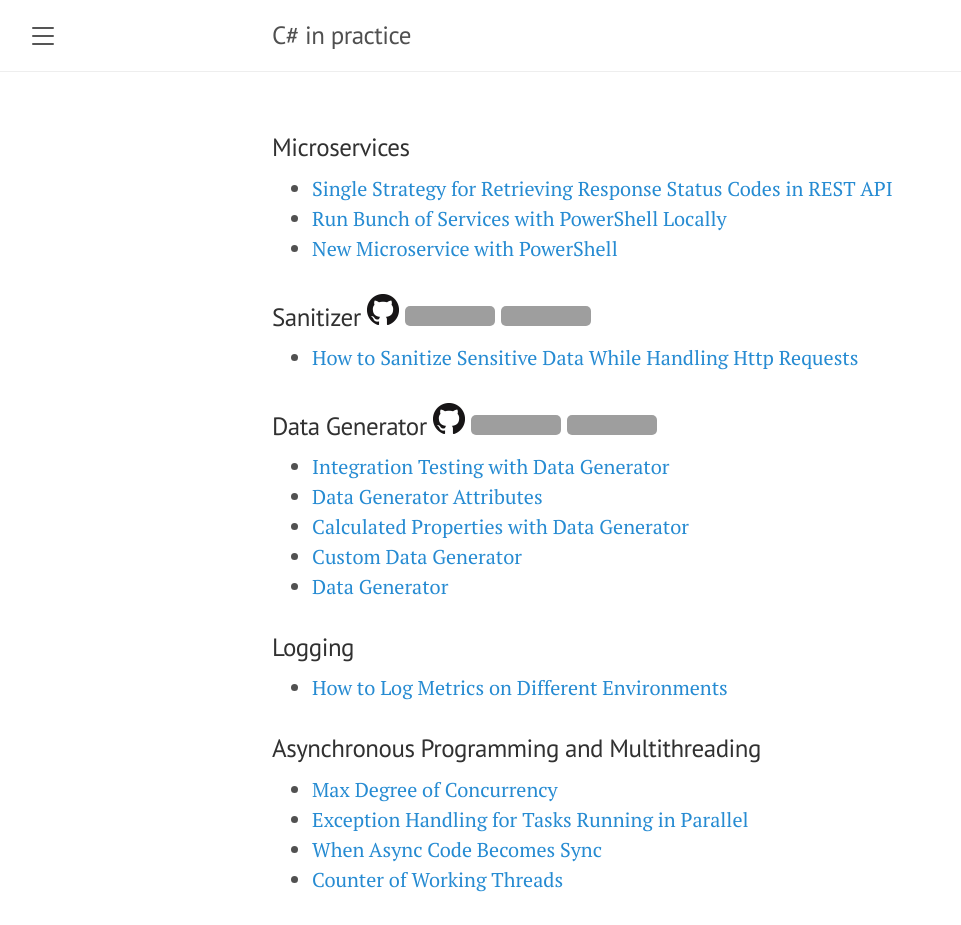
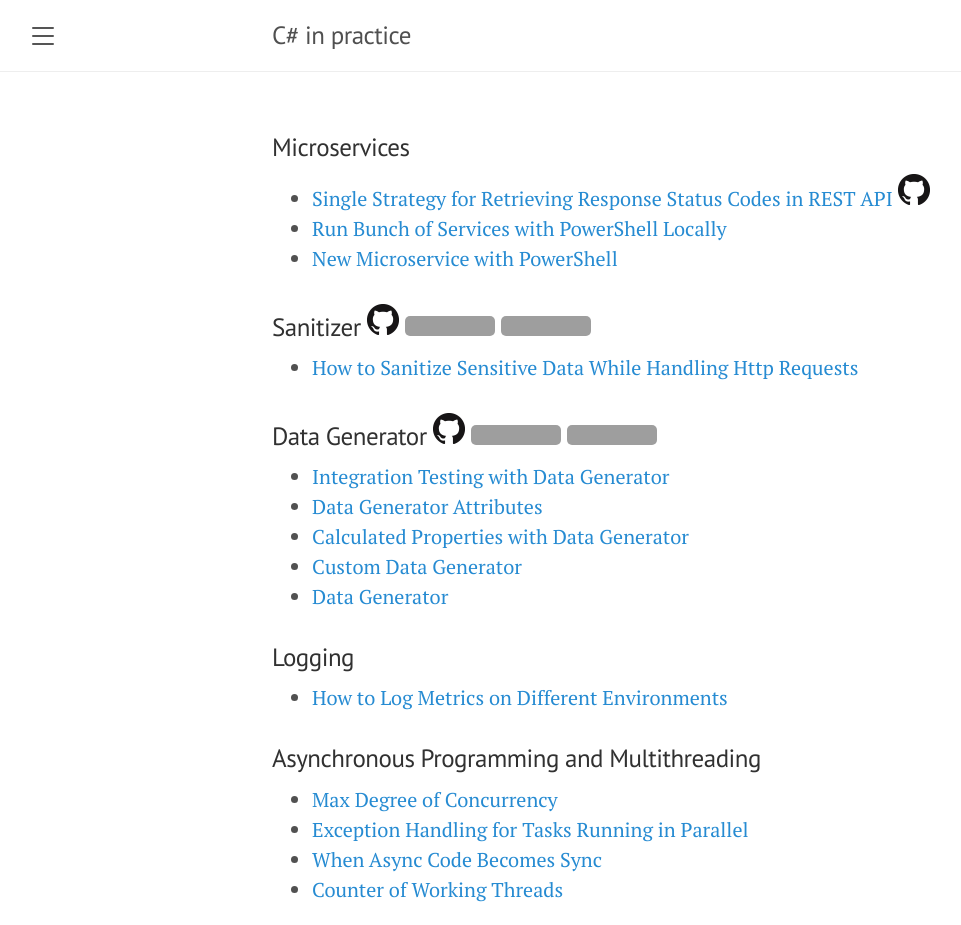
Before and after one commit to akovanev/kovanev.github.io, a Jekyll site: the page built from index.md, in a window 1280 px wide. Shown: the whole page, without its empty margins (8-969 px from the left). Built offline with Jekyll 4.4.1, drawn with Linux system fonts in a browser that asks for light colours; grey boxes are pictures that could not be loaded.

Commit message:
status code text changes

```diff
--- a/index.md
+++ b/index.md
@@ -21,7 +21,7 @@ title: Home
     {% for post in tag[1] %}
       <li>
         <a href="{{ post.url }}">{{ post.title }}</a>
-        {% if post.title == "Single Strategy for Retrieving Response Status Codes" %}
+        {% if post.title == "Single Strategy for Retrieving Response Status Codes in REST API" %}
           <a href="https://github.com/akovanev/Utils.ResultExtensions"><img style="display: inline; margin:0" src="/public/GitHub-Mark-32px.png"></a>
         {% endif %}
       </li>
```
